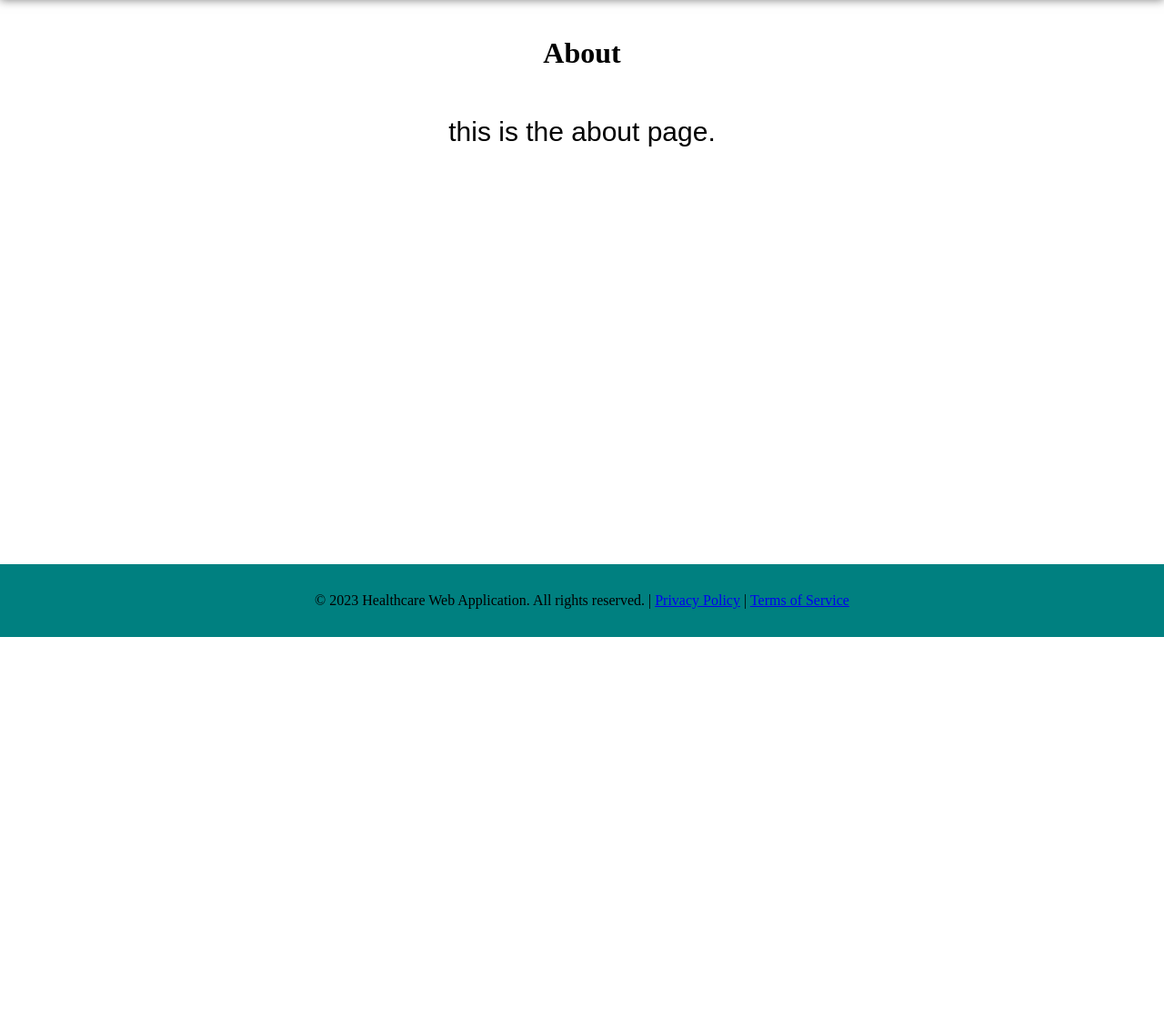
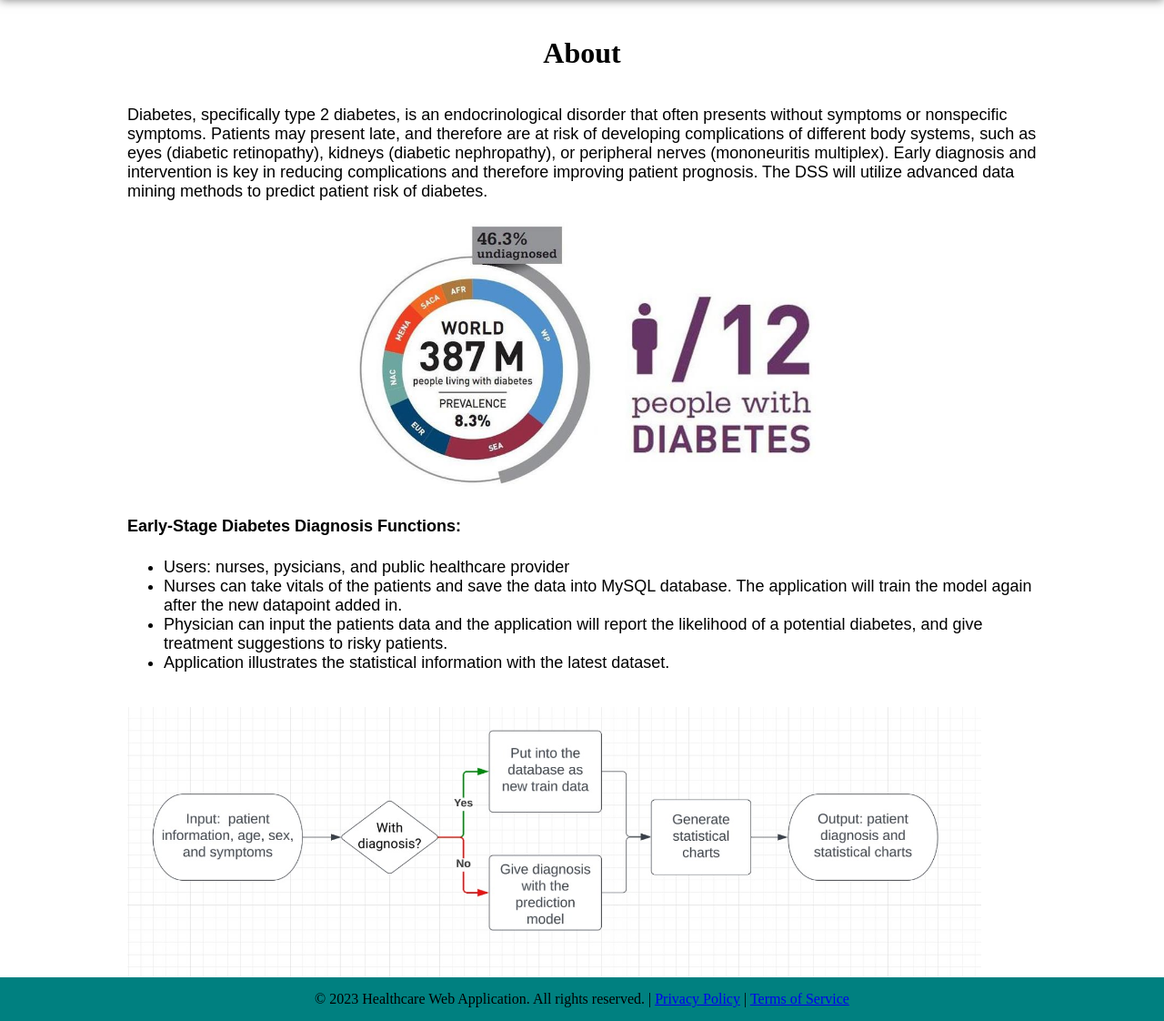
Before and after one commit to BenjaminZhong01/DSS_Diabetes, a Django app: page /diabetes/about in a window 1280 px wide. Shown: the part 100-1222 px from the top of the page at 91% size. Before the commit the page ends 800 px from the top, so only its background shows below. Run offline with Django 4.2, Linux system fonts and the light colour scheme.

Commit message:
fit: suggestions page, and some polish work

```diff
--- a/myapp/diabetes/static/diabetes/style.css
+++ b/myapp/diabetes/static/diabetes/style.css
@@ -75,11 +75,8 @@ form {
     position: absolute;
     bottom: 0;
     width: 100%;
-    height: 5rem;
+    height: 3rem;
     background-color: #008080;
-
-
-
     display: flex;
     align-items: center; /* align items vertically */
     justify-content: center; /* align items horizontally */
@@ -182,3 +179,24 @@ header {
     font-size: large;
     text-decoration: none;
 }
+
+.stat {
+    height: 500px;
+    width: auto;
+}
+
+.scrollable {
+  overflow-x: auto; /* Enable horizontal scrolling */
+  white-space: nowrap; /* Prevent content from wrapping */
+  margin-bottom: 100px;
+}
+
+.imgset {
+    margin-bottom: 20px;
+}
+
+#about_info {
+    text-align: left;
+    font-size: large;
+    width: 1000px;
+}
--- a/myapp/diabetes/templates/diabetes/about.html
+++ b/myapp/diabetes/templates/diabetes/about.html
@@ -3,5 +3,19 @@
 {% block pagename %} About {% endblock %}
 
 {% block content %}
-<p>this is the about page.</p>
+<div id="about_info">
+    <p>Diabetes, specifically type 2 diabetes, is an endocrinological disorder that often presents without symptoms or nonspecific symptoms.
+        Patients may present late, and therefore are at risk of developing complications of different body systems, such as eyes (diabetic retinopathy),
+        kidneys (diabetic nephropathy), or peripheral nerves (mononeuritis multiplex). Early diagnosis and intervention is key in reducing complications
+        and therefore improving patient prognosis. The DSS will utilize advanced data mining methods to predict patient risk of diabetes.</p>
+        <img src="/static/population.jpeg" alt="population" style="height: 300px; width: auto; position: relative; left: 250px;">
+        <h4>Early-Stage Diabetes Diagnosis Functions: </h4>
+        <ul>
+            <li>Users: nurses, pysicians, and public healthcare provider</li>
+            <li>Nurses can take vitals of the patients and save the data into MySQL database. The application will train the model again after the new datapoint added in.</li>
+            <li>Physician can input the patients data and the application will report the likelihood of a potential diabetes, and give treatment suggestions to risky patients.</li>
+            <li>Application illustrates the statistical information with the latest dataset.</li>
+        </ul>
+        <img src="/static/workflow.jpeg" alt="workflow" style="height: 300px; width: auto; position: relative; left: 0px; margin-top: 20px;">
+</div>
 {% endblock %}
--- a/myapp/diabetes/templates/diabetes/predict.html
+++ b/myapp/diabetes/templates/diabetes/predict.html
@@ -25,7 +25,7 @@
 {% if message == "no potential diabetes" %}
 <p class="negative">{{message}}</p>
 {% elif message == "potential diabetes"%}
-<p class="positive">{{message}}</p>
+<p class="positive">{{message}}, see <a href="{% url 'suggestions' %}">suggestions</a></p>
 {% endif %}
 
 {% endblock %}
--- a/myapp/diabetes/urls.py
+++ b/myapp/diabetes/urls.py
@@ -7,4 +7,5 @@ urlpatterns = [
     path('newrecord', views.new_record_action, name='new_record'),
     path('predict', views.predict_action, name='predict'),
     path('statistics', views.statistics_action, name='statistics'),
+    path('suggestions', views.suggestions_action, name='suggestions'),
 ]
--- a/myapp/diabetes/views.py
+++ b/myapp/diabetes/views.py
@@ -110,3 +110,6 @@ def predict_action(request):
 def statistics_action(request):
     stat_plots()
     return render(request, 'diabetes/statistics.html', {})
+
+def suggestions_action(request):
+    return render(request, 'diabetes/suggestions.html', {})
```
Also changed, not shown: myapp/diabetes/lr_offline.py (+56 -0 lines), myapp/diabetes/templates/diabetes/statistics.html (+9 -2 lines), myapp/diabetes/templates/diabetes/suggestions.html (added, +25 -0 lines), myapp/diabetes/static/population.jpeg (added), myapp/diabetes/static/treatment.jpeg (added), myapp/diabetes/static/workflow.jpeg (added), 1 other file.
